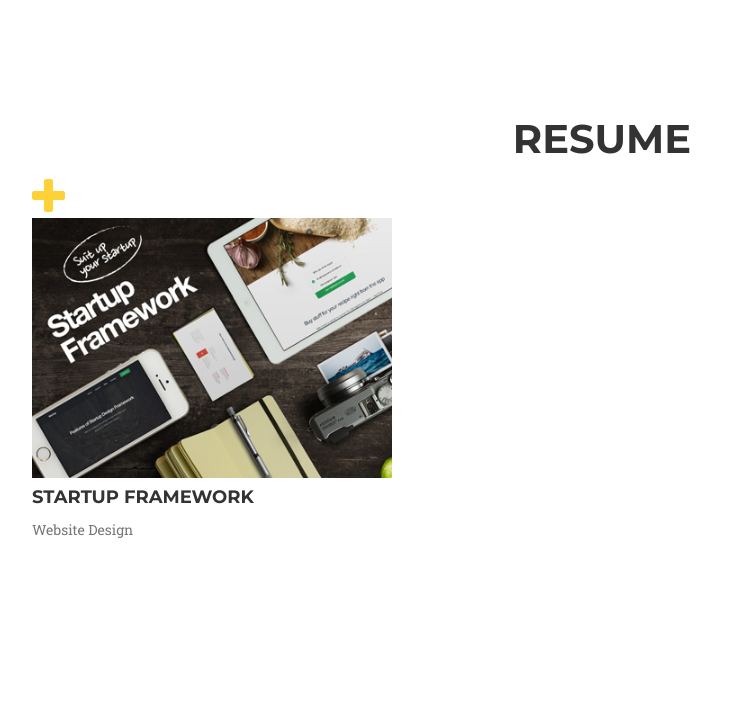
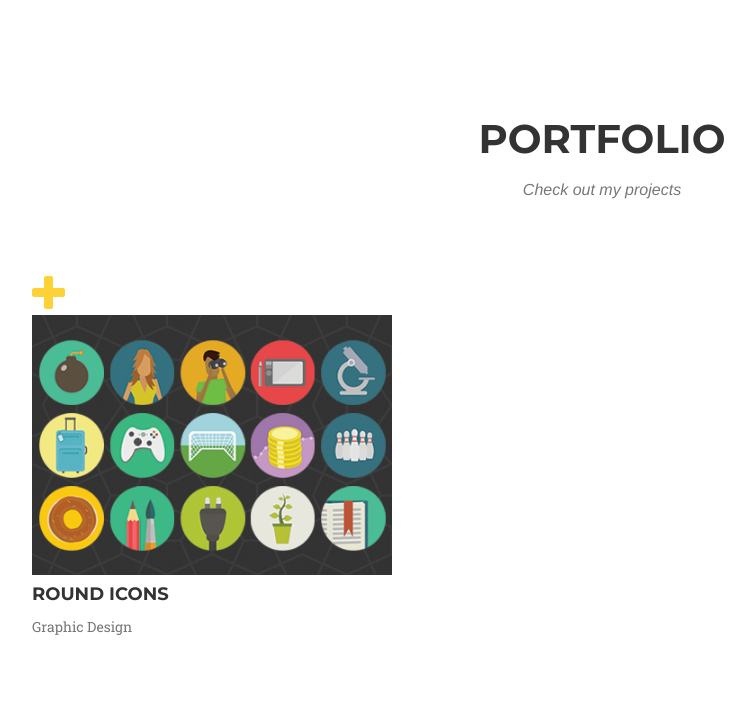
Before and after one commit to mgkang0206/mgkang0206.github.io, a website: page index.html in a window 1280 px wide. Shown: the part 2570-3294 px from the top of the page, without its empty margins (38-793 px from the left). Drawn offline with nearby package versions, Linux system fonts and the light colour scheme; a web font is replaced by a local one.

Commit message:
something

```diff
--- a/index.html
+++ b/index.html
@@ -367,22 +367,23 @@
         <div class="container">
             <div class="row">
                 <div class="col-lg-12 text-center">
-                    <h2 class="section-heading">Resume</h2>
+                    <h2 class="section-heading">Portfolio</h2>
+                    <h3 class="section-subheading text-muted">Check out my projects</h3>
                 </div>
             </div>
             <div class="row">
                 <div class="col-md-4 col-sm-6 portfolio-item">
-                    <a href="#portfolioModal2" class="portfolio-link" data-toggle="modal">
+                    <a href="#portfolioModal1" class="portfolio-link" data-toggle="modal">
                         <div class="portfolio-hover">
                             <div class="portfolio-hover-content">
                                 <i class="fa fa-plus fa-3x"></i>
                             </div>
                         </div>
-                        <img src="img/portfolio/startup-framework.png" class="img-responsive" alt="">
+                        <img src="img/portfolio/roundicons.png" class="img-responsive" alt="">
                     </a>
                     <div class="portfolio-caption">
-                        <h4>Startup Framework</h4>
-                        <p class="text-muted">Website Design</p>
+                        <h4>Round Icons</h4>
+                        <p class="text-muted">Graphic Design</p>
                     </div>
                 </div>
             </div>
```
